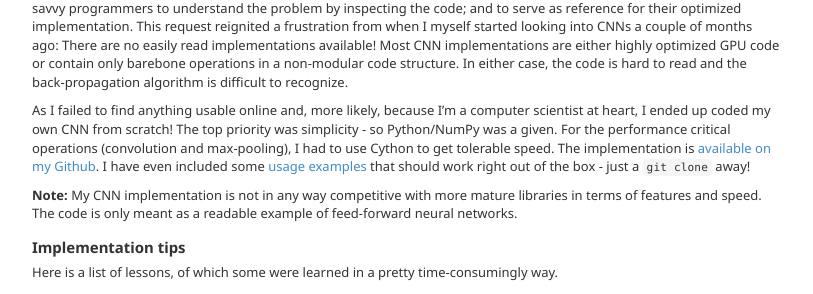
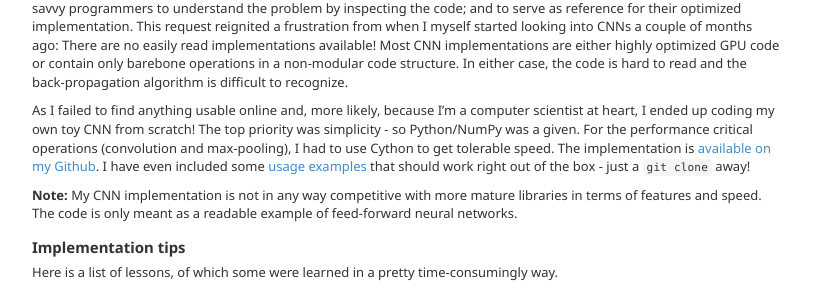
Before and after one commit to andersbll/website, a Jekyll site: the page built from blog/_posts/2014-05-05-simple_cnn.md, in a window 1280 px wide. Shown: the part 198-492 px from the top of the page, without its empty margins (233-1046 px from the left). Built offline with Jekyll 4.4.1, drawn with Linux system fonts in a browser that asks for light colours; nearby versions of some CDN libraries; Markdown is read by kramdown in place of the engine named in the settings.

Commit message:
spelling error

```diff
--- a/blog/_posts/2014-05-05-simple_cnn.md
+++ b/blog/_posts/2014-05-05-simple_cnn.md
@@ -10,7 +10,7 @@ This request reignited a frustration from when I myself started looking into CNN
 Most CNN implementations are either highly optimized GPU code or contain only barebone operations in a non-modular code structure.
 In either case, the code is hard to read and the back-propagation algorithm is difficult to recognize.
 
-As I failed to find anything usable online and, more likely, because I'm a computer scientist at heart, I ended up coded my own CNN from scratch!
+As I failed to find anything usable online and, more likely, because I'm a computer scientist at heart, I ended up coding my own toy CNN from scratch!
 The top priority was simplicity - so Python/NumPy was a given.
 For the performance critical operations (convolution and max-pooling), I had to use Cython to get tolerable speed.
 The implementation is [available on my Github][nnet].
```
